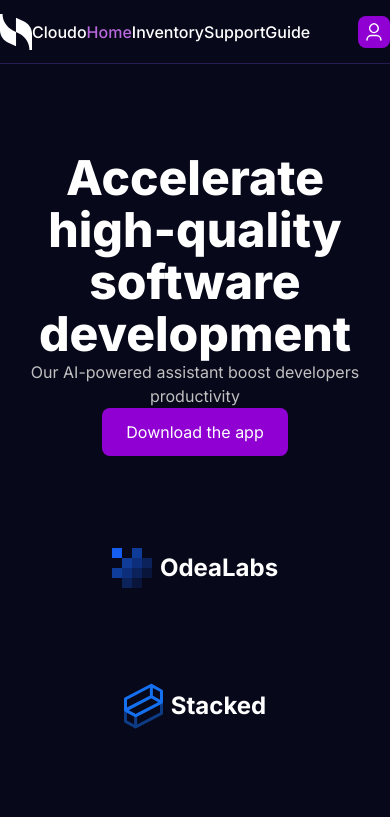
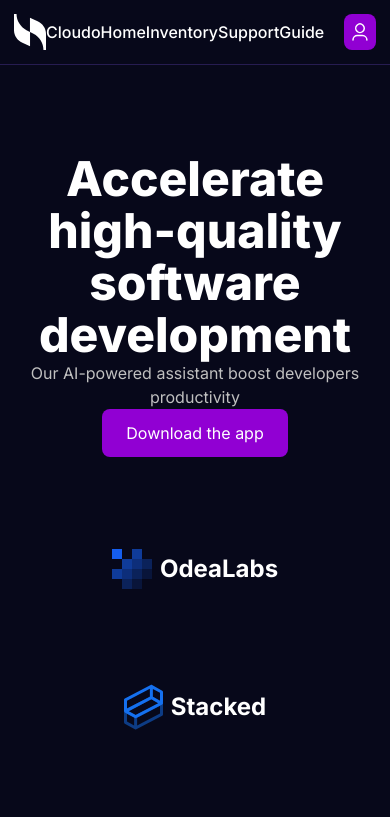
Before and after one commit to Lasha-Khvichia/CSS5-1, a plain HTML site: page index.html in a window 390 px wide. Shown: the top 817 px of the page. Drawn offline with Linux system fonts and the light colour scheme; a web font is replaced by a local one.

Commit message:
responsive correction

```diff
--- a/index.html
+++ b/index.html
@@ -22,22 +22,26 @@
 
     <header>
 
+      <div class="container">
+
         <div class="logo_space">
           <img class="logo" src="./images/logo.svg" alt="Logo" title="Logo" />
           <span class="site_name">Cloudo</span>
         </div>
 
         <nav>
-        <span class="home">Home</span>
-        <span>Inventory</span>
-        <span>Support</span>
-        <span>Guide</span>
+          <span class="home"><a href="#">Home</a></span>
+          <span><a href="#">Inventory</a></span>
+          <span><a href="#">Support</a></span>
+          <span><a href="#">Guide</a></span>
         </nav>
 
         <div class="person_wrapper">
           <div class="person_icon">
             <img class="profile" src="./images/profile.svg" alt="Profile logo" />
           </div>
+        </div>
+
       </div>
 
     </header>
@@ -103,6 +107,8 @@
 
     <footer>
 
+      <div class="container wrap">
+
         <p class="footer_p">2077 CloudoAI. All rights reserved. </p>
 
         <div class="copyright_companies">
@@ -115,6 +121,8 @@
           <img src="./images/pages.svg" alt="Pages" title="Pages" class="copyright_comp_icons" />
         </div>
 
+      </div>
+
     </footer>
 
   </body>
--- a/style.css
+++ b/style.css
@@ -10,6 +10,15 @@ body {
 img {
   cursor: pointer;
 }
+.container {
+  max-width: 1040px;
+  display: flex;
+  justify-content: space-between;
+  flex-grow: 1;
+}
+.wrap {
+  flex-wrap: wrap;
+}
 
 /* || Header */
 
@@ -18,9 +27,10 @@ header {
   display: flex;
   justify-content: space-around;
   align-items: center;
-  height: 64px;
+  padding: 14px;
 }
-span {
+span, a {
+  text-decoration: none;
   color: #FFF;
   font-family: Inter;
   font-size: 16px;
```
Lines whose indentation alone changed are shown as unchanged.
